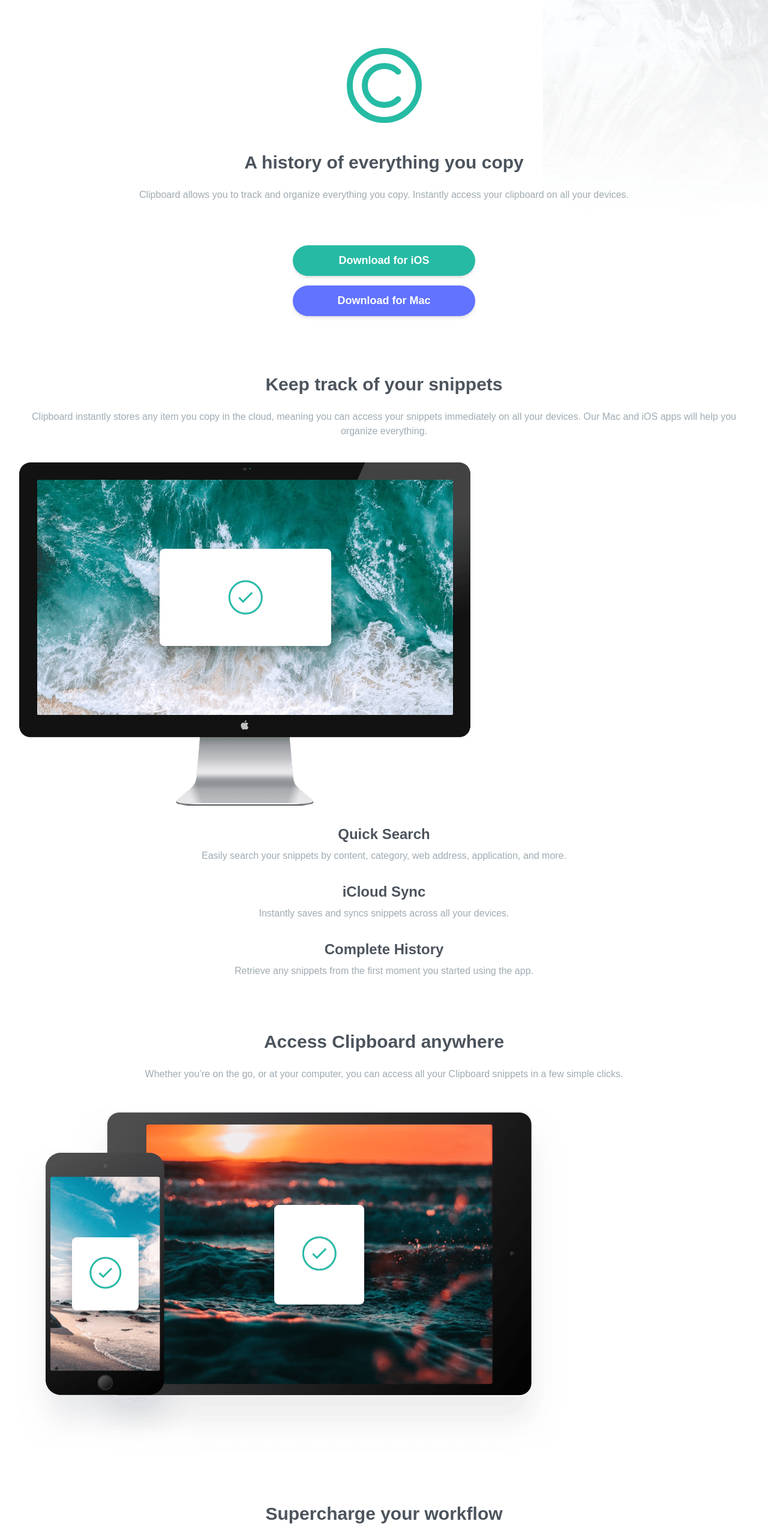
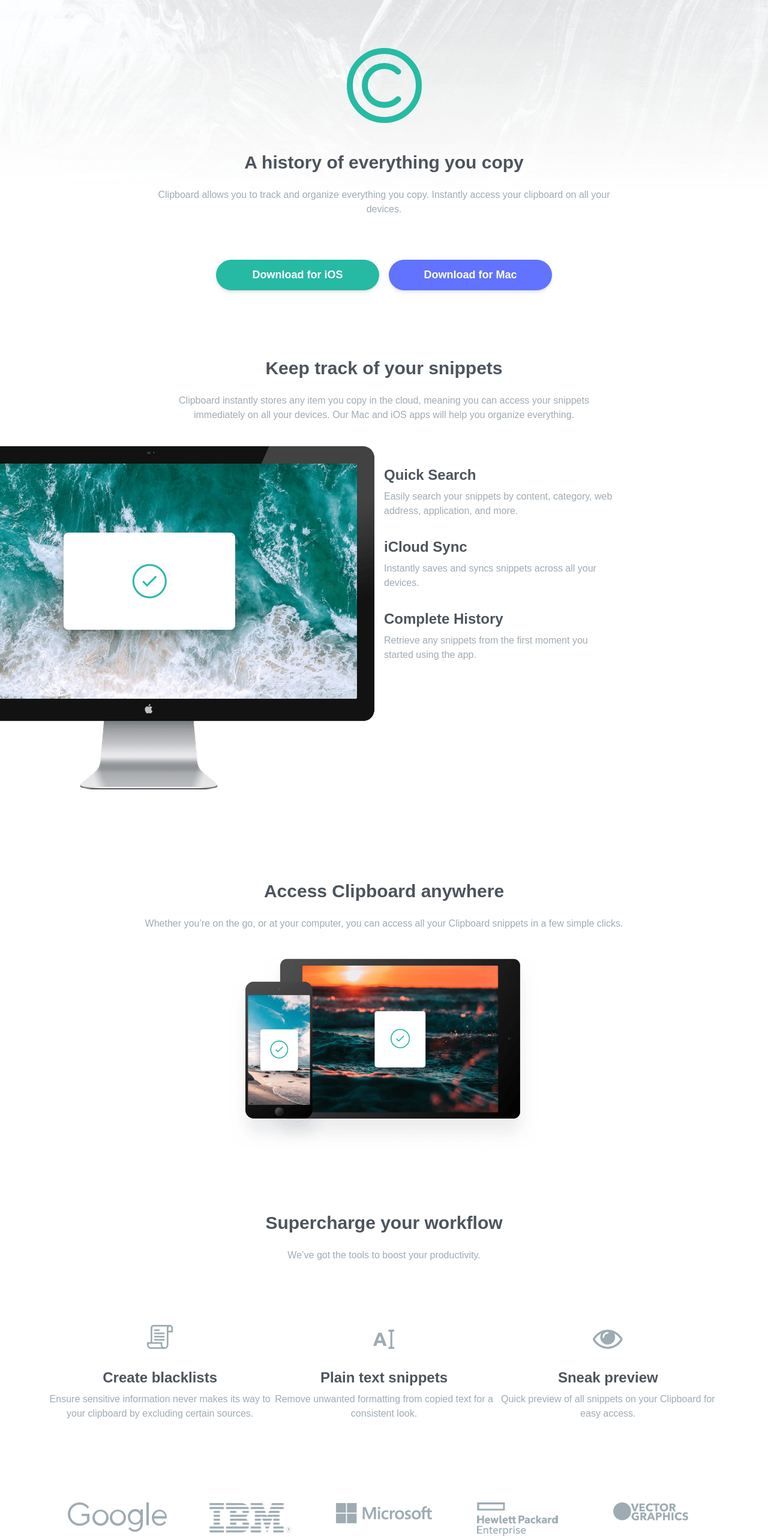
Before and after one commit to epalacio/fem-7-clipboard-landing-page, a React (Create React App) app: page / in a window 1280 px wide. Shown: the top 2566 px of the page at 60% size. Built offline with nearby package versions, Linux system fonts and the light colour scheme; a web font is replaced by a local one.

Commit message:
added final design for desktop and tweaked for inbetween screen sizes:

```diff
--- a/src/components/Clipboard.js
+++ b/src/components/Clipboard.js
@@ -6,12 +6,12 @@ const Clipboard = () => {
     const mainDescription = 'Whether you’re on the go, or at your computer, you can access all your Clipboard snippets in a few simple clicks.'
 
     return (
-        <div className="text-center px-8 pb-12">
+        <div className="text-center px-8 md:px-20pb-12 mb-16">
             <Title
                 mainTitle={mainTitle}
                 mainDescription={mainDescription}
             />
-            <img src={imageDevices} alt="ipad & iPhone side by side displaying green checkmark modal in center"/>
+            <img  className="md:max-w-md lg:max-w-lg mx-auto" src={imageDevices} alt="ipad & iPhone side by side displaying green checkmark modal in center"/>
         </div>
     )
 }
--- a/src/components/FEMentor.js
+++ b/src/components/FEMentor.js
@@ -1,6 +1,6 @@
 const FEMentor = () => {
     return (
-        <div className="text-center px-8 pb-12">
+        <div className="text-center px-8 md:px-20 pb-12">
             <p className="text-darkGrayBlue">Challenge by <a  className="text-lightBlue font-bold" rel="noreferrer" href="https://www.frontendmentor.io?ref=challenge" target="_blank">Frontend Mentor</a>.
       Coded by <a className="text-lightBlue font-bold" href="https://www.estebanpalacio.com">Esteban Palacio</a>.
             </p>
--- a/src/components/Footer.js
+++ b/src/components/Footer.js
@@ -8,16 +8,16 @@ import igIcon from '../img/icon-instagram.svg'
 const Footer = () => {
     return (
         <Router>
-        <div className="text-center px-8 pb-12 mt-8">
-            <img src={logo} alt="logo" className="mx-auto max-h-14 mb-12" />
-            <div className="grid gap-4 text-darkGrayBlue">
-                <Link to='/'>FAQs</Link>
-                <Link to='/'>Contact Us</Link>
-                <Link to='/'>Privacy Policy</Link>
-                <Link to='/'>Press Kit</Link>
-                <Link to='/'>Install Guide</Link>
+        <div className="text-center px-8 md:px-16 pb-12 mt-8 lg:grid lg:grid-cols-4 lg:items-center">
+            <img src={logo} alt="logo" className="mx-auto max-h-14 mb-12 lg:mb-0" />
+            <div className="grid gap-4 text-darkGrayBlue lg:grid-cols-3 lg:col-span-2 lg:text-left">
+                <Link className="lg:order-1" to='/'>FAQs</Link>
+                <Link className="lg:order-4" to='/'>Contact Us</Link>
+                <Link className="lg:order-2" to='/'>Privacy Policy</Link>
+                <Link className="lg:order-5" to='/'>Press Kit</Link>
+                <Link className="lg:order-3" to='/'>Install Guide</Link>
             </div>
-            <div className="flex text-darkGrayBlue justify-center mt-10">
+            <div className="flex text-darkGrayBlue justify-center mt-10 lg:mt-0">
                 <Link className="mx-4" to='/'><img src={fbIcon} alt={fbIcon}/></Link>
                 <Link className="mx-4" to='/'><img src={twIcon} alt={twIcon}/></Link>
                 <Link className="mx-4" to='/'><img src={igIcon} alt={igIcon}/></Link>
--- a/src/components/Hero.js
+++ b/src/components/Hero.js
@@ -5,14 +5,14 @@ import logo from '../img/logo.svg';
 const Hero = () => {
     return (
         <Router>
-        <div className="bg-hero-image-mobile bg-right-top bg-no-repeat text-center px-8 pb-12">
+        <div className="bg-contain bg-hero-image-mobile sm:bg-hero-image-desktop bg-right-top bg-no-repeat text-center px-8 md:px-20 mb-16 lg:px-60">
             <img className="pt-20 m-auto" src={logo}alt="logo" />
             <div>
                 <h2 className="text-3xl font-bold text-darkGrayBlue pt-12 pb-6">A history of everything you copy</h2>
                 <p className="text-base text-grayBlue">Clipboard allows you to track and organize everything you
   copy. Instantly access your clipboard on all your devices.</p>
             </div>
-            <div className="mt-16 grid max-w-xs m-auto">
+            <div className="mt-16 grid max-w-xs m-auto xl:grid-cols-2 xl:max-w-xl">
                 <Link className="shadow-md bg-strongCyan rounded-full py-3 px-6 text-white font-bold m-2" to=''>Download for iOS</Link>
                 <Link className="shadow-md bg-lightBlue rounded-full py-3 px-6 text-white font-bold m-2" to='/'>Download for Mac</Link>
             </div>
--- a/src/components/MobileApps.js
+++ b/src/components/MobileApps.js
@@ -9,12 +9,12 @@ const MobileApps = () => {
 
     return (
         <Router>
-            <div className="text-center px-8 pb-12">
+            <div className="text-center px-8 md:px-20 lg:px-60 pb-12 mb-16">
                 <Title
                     mainTitle={mainTitle}
                     mainDescription={mainDescription}
                 />
-                <div className="mt-8 grid max-w-xs m-auto text-center">
+                <div className="mt-8 grid max-w-xs m-auto text-center xl:grid-cols-2 xl:max-w-xl">
                     <Link className="shadow-md bg-strongCyan rounded-full py-3 px-6 text-white font-bold m-2" to=''>Download for iOS</Link>
                     <Link className="shadow-md bg-lightBlue rounded-full py-3 px-6 text-white font-bold m-2" to='/'>Download for Mac</Link>
                 </div>
--- a/src/components/Snippets.js
+++ b/src/components/Snippets.js
@@ -32,13 +32,13 @@ const Snippets = () => {
 
 
     return (
-        <div className="text-center px-8 pb-12">
+        <div className="text-center px-8 md:px-20 lg:px-60 pb-12 mb-16 xl:px-64">
             <Title
                 mainTitle={mainTitle}
                 mainDescription={mainDescription}
             />
-            <div>
-                <img src={imageComputer} alt="iMac with water background and green checkmark modal centered"/>
+            <div className="xl:grid xl:grid-cols-2 text-left">
+                <img className="md:max-w-md mx-auto xl:max-w-max xl:-ml-96 2xl:ml-44" src={imageComputer} alt="iMac with water background and green checkmark modal centered"/>
                 <div>
                     {mappedAttributes}
                 </div>
--- a/src/components/Sponsors.js
+++ b/src/components/Sponsors.js
@@ -13,7 +13,7 @@ const Sponsors = () => {
     )
 
     return (
-        <div className="text-center px-8 pb-12">
+        <div className="text-center px-8 md:px-20 mb-16 lg:grid lg:mx-1 lg:grid-cols-5">
             {mappedLogos}
         </div>
     );
--- a/src/components/Workflow.js
+++ b/src/components/Workflow.js
@@ -36,13 +36,14 @@ const Workflow = () => {
     )
 
     return (
-        <div className="text-center px-8 pb-12">
+        <div className="text-center px-8 md:px-20 lg:px-42 pb-12 mb-16">
             <Title
                 mainTitle={mainTitle}
                 mainDescription={mainDescription}
             />
-            {mappedAttributes}
-            <div></div>
+            <div className="lg:grid lg:grid-cols-3 lg:items-baseline">
+                {mappedAttributes}
+            </div>
         </div>
     )
 }
```
